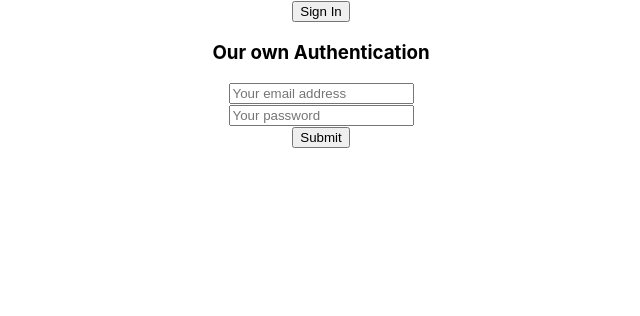
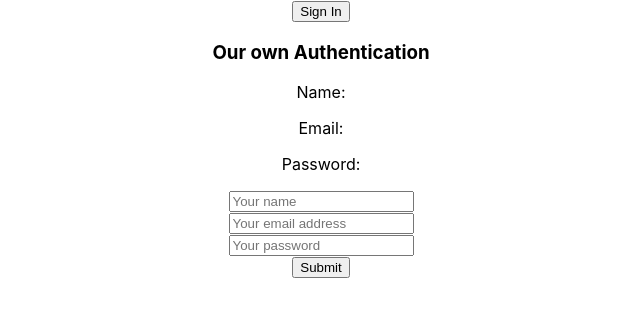
Before and after one commit to tanver68/fire-auth, a React (Create React App) app: page / in a window 1280 px wide. Shown: the top 316 px of the page, without its empty margins (319-959 px from the left). Built offline with nearby package versions, Linux system fonts and the light colour scheme.

Commit message:
Update State from Form Field

```diff
--- a/src/App.js
+++ b/src/App.js
@@ -14,7 +14,8 @@
     isSignedIn: false,  //here initially jodi sign in false hoy tay declear korlam and other valu gulo faka that means 0 declear korlam
     name: '',
     email: '',
-    photo: ''
+    photo: '',
+    password:''
   })
 
   const provider = new firebase.auth.GoogleAuthProvider();
@@ -61,23 +62,39 @@
   //Change hole ja korbe
 
   const handleBlur=(e) =>{
-   console.log(e.target.name,e.target.value) //event.target mane event ta j element theke target hoyce seytar nameta and tar valuta nibe (oneke event na likhe e likhe)
+
+    let isFormValid = true;      //form ta valid kina check korar jonno
+
+   //console.log(e.target.name,e.target.value) //event.target mane event ta j element theke target hoyce seytar nameta and tar valuta nibe (oneke event na likhe e likhe)
 
       //email validation
 
    if(e.target.name==='email')
    {
-    const isEmailValid = /\S+@\S+\.\S+/.test(e.target.value);
-    console.log(isEmailValid)
+    isFormValid = /\S+@\S+\.\S+/.test(e.target.value);
+
    }
 
      //password validation
 
    if(e.target.name==='password')
    {
-        const isPasswordValid= e.target.value.length > 6;
-        console.log(isPasswordValid)
+        isFormValid = e.target.value.length > 6;
+
    }
+
+     //form validation and state manage kora
+
+   if(isFormValid)
+   {
+     const newUserInfo = {...user};  //user state er sob information newUserInfo ar modhe copy hoye gelo
+
+     newUserInfo[e.target.name] = e.target.value; //akhane newUserInfo ar modhe giya email,passowrd j proparty ta ace setak update korbo and tar value hobe email,password er value
+
+     setUser(newUserInfo)
+
+   }
+
 
 
   }
@@ -107,6 +124,11 @@
 
     <form onSubmit={handleSubmit} >
       <h3>Our own Authentication</h3>
+      <p>Name: {user.name} </p>
+      <p>Email: {user.email} </p>
+      <p>Password: {user.password} </p>
+      <input name="name" type="text"  onBlur={handleBlur} placeholder="Your name" />
+      <br/>
       <input type="text" name='email' onBlur={handleBlur} placeholder="Your email address" required />
       <br/>
       <input type="password" name='password' onBlur={handleBlur} placeholder="Your password" required />
```
Also changed, not shown: 1 other file (tests, documents, lock files or other folders).
